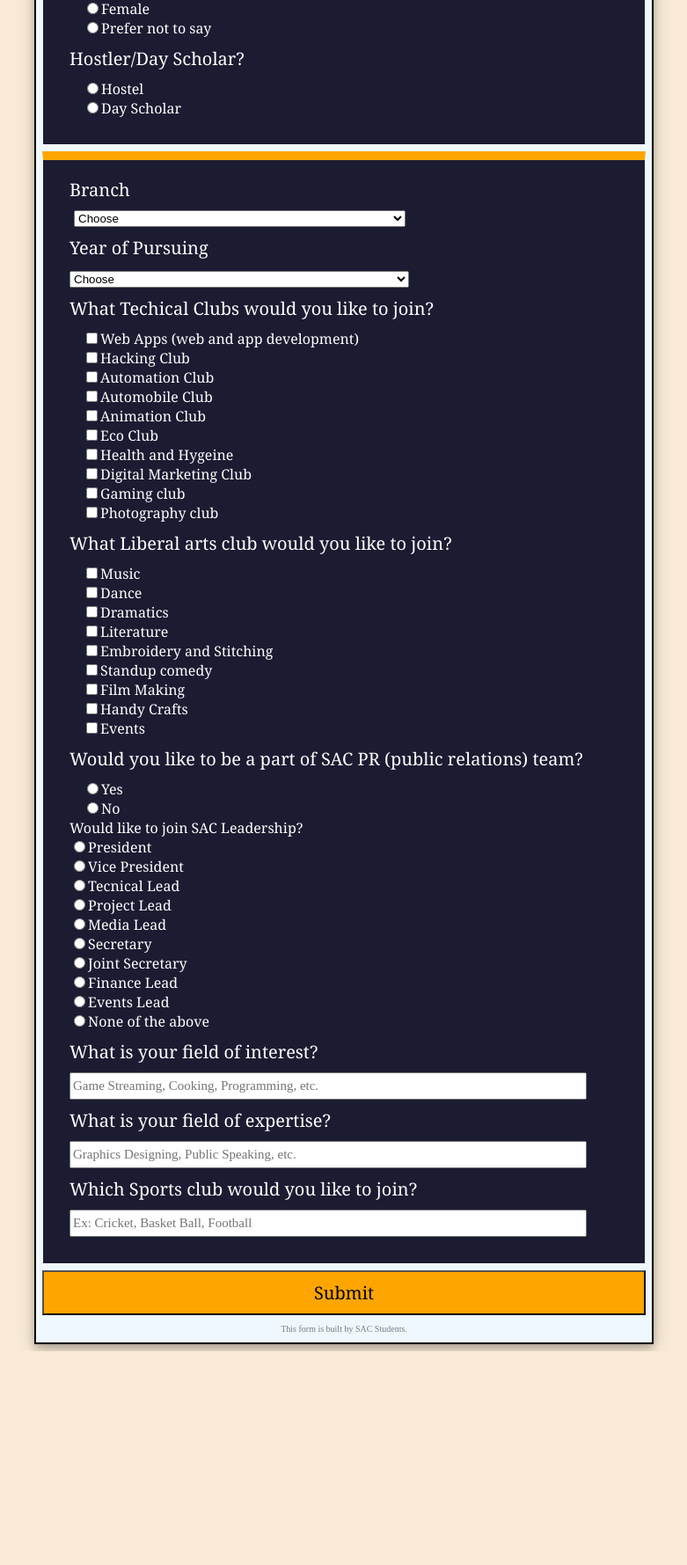
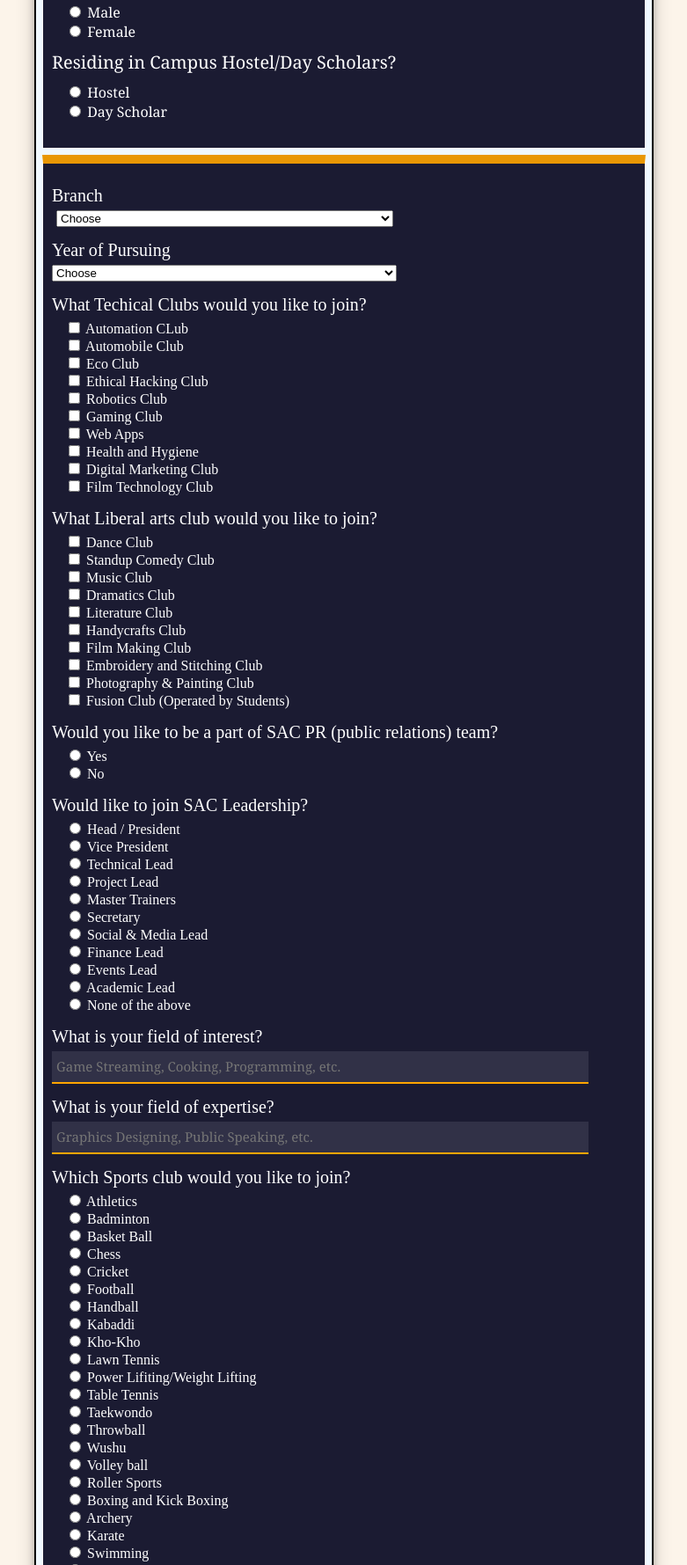
Before and after one commit to PYKREDDY/RegistrationForm, a plain HTML site: page forms3/Forms2/forms.html in a window 1280 px wide. Shown: the part 954-2733 px from the top of the page at 88% size, without its empty margins (249-1030 px from the left). Before the commit the page ends 2490 px from the top, so only its background shows below. Drawn offline with Linux system fonts and the light colour scheme.

Commit message:
multiple changes being pushed

```diff
--- a/Forms2/forms.css
+++ b/forms3/Forms2/forms.css
@@ -1,6 +1,6 @@
 
 body {
-    background-color: antiquewhite;
+    background-color: rgba(250, 235, 215, 0.5);
 }
 .pretop img {
     width: 100%;
@@ -18,8 +18,10 @@ body {
     border: 1px solid;
     margin: 1%;
     border-top: 20px solid orange;
+    border-bottom: 5px solid orange;
+    border-bottom: dotted;
     color: white;
-    background-color: #1b1b32;
+    background-color: rgb(27, 27, 50, 1);
 }
 .logo img {
     width: 100%;
@@ -41,51 +43,56 @@ body {
 }
 .module-one {
     border: 1px solid;
-    border-top: 10px solid orange;
+    border-top: 10px solid rgba(255, 165, 0, 0.9);
     margin: 1%;
     padding: 10px;
     color: white;
     background-color: #1b1b32;
     padding-bottom: 30px;
-    padding-left: 30px;
     padding-right: 20px;
-    font-family:Cambria, Cochin, Georgia, Times, 'Times New Roman', serif;
 }
 .module-one .labels {
     display: block;
     font-size: 20px;
     padding-bottom: 10px;
     padding-top: 10px;
+    font-family:Georgia, 'Times New Roman', Times, serif;
 
 }
+
 .module-one .textFill input {
-
     width: 100%;
     height: 25px;
     font-size: 15px;
-    max-width: 400px;
-
+    max-width: 600px;
+    border: none;
+    padding: 5px;
+    background-color: rgb(56, 56, 77, 0.8);
+    border-bottom: 2px solid orange;
+    font-family:Georgia, 'Times New Roman', Times, serif;
+    color: white;
 }
 .module-one .choose{
     display: block;
     margin-left: 15px;
+    font-family:Georgia, 'Times New Roman', Times, serif;
 }
 .module-two {
         border: 1px solid;
-    border-top:10px solid orange;
+        border-top: 10px solid rgba(255, 165, 0, 0.9);
         margin: 1%;
         padding: 10px;
         color: white;
         background-color: #1b1b32;
         padding-bottom: 30px;
-    padding-left: 30px;
-    font-family:Cambria, Cochin, Georgia, Times, 'Times New Roman', serif;
+        padding-right: 20px;
 }
 .module-two .labels {
     display: block;
     font-size: 20px;
-    padding-bottom: 10px;
-    padding-top: 10px;
+    padding-bottom: 5px;
+    padding-top: 15px;
+
 }
 .module-two .branches select {
     width: 60%;
@@ -94,18 +101,33 @@ body {
     display: block;
     margin-left: 15px;
 }
+
 .module-two .choose select {
     display: block;
     margin-left: -10px;
 }
+
 .module-two .textFill input{
-    width: 90%;
+    width: 100%;
     height: 25px;
     font-size: 15px;
-    font-family: 'Times New Roman', Times, serif;
+    max-width: 600px;
+    border: none;
+    padding: 5px;
+    background-color: rgb(56, 56, 77, 0.8);
+    border-bottom: 2px solid orange;
+    font-family:Georgia, 'Times New Roman', Times, serif;
+    color: whitesmoke;
 }
 .module-two .year select {
     width: 60%;
+
+}
+.module-two .termsandconditions a{
+    color: orange;
+}
+.module-three {
+    margin-bottom: 7px;
 }
 .module-three input {
     padding: 10px 0px 10px 0px;
@@ -115,9 +137,13 @@ body {
     margin-right: 1%;
     font-size: 20px;
     font-family:Georgia, 'Times New Roman', Times, serif;
+    border: 1px solid ;
 }
-.module-three p {
+.termsandconditions {
+    margin-left: 10px;
+    font-size: 15px;
     text-align: center;
-    opacity: 0.5;
-    font-size: 10px;
 }
+.termsandconditions p {
+    display: inline;
+}
--- a/Forms2/forms.html
+++ b/forms3/Forms2/forms.html
@@ -9,7 +9,7 @@
     <link rel="stylesheet" href="forms.css">
 </head>
 <body>
-    <form action="https://sheetdb.io/api/v1/7e2w6eciij3ln" method="POST" id="sheetdb-form">
+    <form action="https://sheetdb.io/api/v1/7e2w6eciij3ln"  method="POST" id="sheetdb-form">
     <div class="container">
         <div class="pretop">
         </div>
@@ -30,12 +30,11 @@
            <div class="labels"><label for="">Mobile Number</label></div>
            <div class="inp textFill"><input type="tel" name="data[Mobile]" id="" required placeholder="Preferably Whatsapp number"></div>
            <div class="labels"><label for="">Gender</label></div>
-           <div class="inp choose"><input type="radio" name="data[Gender]" id=""  value="male">Male</div>
-           <div class="inp choose"><input type="radio" name="data[gender]" id="" value="femlae">Female</div>
-           <div class="inp choose"><input type="radio" name="data[gender]" id="">Prefer not to say</div>
-            <div class="labels"><label for="">Hostler/Day Scholar?</label></div>
-            <div class="inp choose"><input type="radio" name="data[H/D]" id="" required value="Hostel">Hostel</div>
-            <div class="inp choose" val><input type="radio" name="data[H/D]" id="" value="Day Scholar">Day Scholar</div>
+           <div class="inp choose"><input type="radio" name="data[Gender]" id=""  value="male"> Male</div>
+           <div class="inp choose"><input type="radio" name="data[Gender]" id="" value="femlae"> Female</div>
+            <div class="labels"><label for="">Residing in Campus Hostel/Day Scholars?</label></div>
+            <div class="inp choose"><input type="radio" name="data[H/D]" id="" required value="Hostel"> Hostel</div>
+            <div class="inp choose" val><input type="radio" name="data[H/D]" id="" value="Day Scholar"> Day Scholar</div>
             </div>
 
 
@@ -118,55 +117,86 @@
                     </select>
                 </div>
                 <div class="labels "><label for="">What Techical Clubs would you like to join?</label></div>
-                <div class="inp choose"><input type="checkbox" name="data[web apps]" id="" value="Web Apps">Web Apps (web and app development)</div>
-                <div class="inp choose"><input type="checkbox" name="data[Hacking Club]" id="" value="Hacking club">Hacking Club</div>
-                <div class="inp choose"><input type="checkbox" name="data[automation club]" id="" value="Automation club">Automation Club</div>
-                <div class="inp choose"><input type="checkbox" name="data[automobile club]" id="" value="Automobile club">Automobile Club</div>
-                <div class="inp choose"><input type="checkbox" name="data[animation club]" id="" value="Animation club">Animation Club </div>
-                <div class="inp choose"><input type="checkbox" name="data[echo club]" id="" value="Eco club">Eco Club</div>
-                <div class="inp choose"><input type="checkbox" name="data[Health and Hygeine]" id="" value="Health and Hygeine">Health and Hygeine</div>
-                <div class="inp choose"><input type="checkbox" name="data[Digital Marketing]" id="" value="Digital Marketing">Digital Marketing Club</div>
-                <div class="inp choose"><input type="checkbox" name="data[Gaming Club]" id="" value="Gaming club">Gaming club</div>
-                <div class="inp choose"><input type="checkbox" name="data[Photography club]" id="" value="Photography">Photography club</div>
+                <div class="inp choose"><input type="checkbox" name="data[Automation Club]" id="" value="Automation Club"> Automation CLub</div>
+                <div class="inp choose"><input type="checkbox" name="data[Automobile Club]" id="" value="Automobile Club"> Automobile Club</div>
+                <div class="inp choose"><input type="checkbox" name="data[Eco Club]" id="" value="Eco Club"> Eco Club</div>
+                <div class="inp choose"><input type="checkbox" name="data[Ethical Hacking]" id="" value="Ethical Hacking Club"> Ethical Hacking Club</div>
+                <div class="inp choose"><input type="checkbox" name="data[Robotics Club]" id="" value="Robotics Club"> Robotics Club</div>
+                <div class="inp choose"><input type="checkbox" name="data[Gaming Club]" id="" value="Gaming Club"> Gaming Club</div>
+                <div class="inp choose"><input type="checkbox" name="data[Web Apps]" id="" value="Web Apps"> Web Apps</div>
+                <div class="inp choose"><input type="checkbox" name="data[Health and Hygiene]" id="" value="Health and Hygiene"> Health and Hygiene</div>
+                <div class="inp choose"><input type="checkbox" name="data[Digital Marketing Club]" id="" value="Digital Marketing Club"> Digital Marketing Club</div>
+                <div class="inp choose"><input type="checkbox" name="data[Film Technology Club]" id="" value="Film Technology Club"> Film Technology Club</div>
 
                 <div class="labels">What Liberal arts club would you like to join?</div>
 
-                <div class="inp choose"><input type="checkbox" name="data[Music]" id="" value="Music">Music</div>
-                <div class="inp choose"><input type="checkbox" name="data[Dance]" id="" value="Dance">Dance</div>
-                <div class="inp choose"><input type="checkbox" name="data[Dramatics]" id="" value="Dramatics">Dramatics</div>
-                <div class="inp choose"><input type="checkbox" name="data[Literature]" id="" value="Literature">Literature </div>
-                <div class="inp choose"><input type="checkbox" name="data[Embrodery]" id="" value="Embrodery and Stictching">Embroidery and Stitching </div>
-                <div class="inp choose"><input type="checkbox" name="data[Comedy]" id="" value="Standup-comedy">Standup comedy</div>
-                <div class="inp choose"><input type="checkbox" name="data[Film Making]" id="" value="Film Making">Film Making</div>
-                <div class="inp choose"><input type="checkbox" name="data[Handy Crafts]" id="" value="Handy Crafts">Handy Crafts</div>
-                <div class="inp choose"><input type="checkbox" name="data[Events]" id="" value="Events">Events</div>
+                <div class="inp choose"><input type="checkbox" name="data[Dance Club]" id="" value="Dance Club"> Dance Club</div>
+                <div class="inp choose"><input type="checkbox" name="data[Standup Comedy Club]" id="" value="Standup Comedy Club"> Standup Comedy Club</div>
+                <div class="inp choose"><input type="checkbox" name="data[Music Club]" id="" value="Music Club"> Music Club</div>
+                <div class="inp choose"><input type="checkbox" name="data[Dramatics Club]" id="" value="Dramatics Club"> Dramatics Club </div>
+                <div class="inp choose"><input type="checkbox" name="data[Literature Club]" id="" value="Literature Club"> Literature Club</div>
+                <div class="inp choose"><input type="checkbox" name="data[Handycrafts Club]" id="" value="Handycrafts Club"> Handycrafts Club</div>
+                <div class="inp choose"><input type="checkbox" name="data[Film Making Club]" id="" value="Film Making Club"> Film Making Club</div>
+                <div class="inp choose"><input type="checkbox" name="data[Embroidery and Stitching Club]" id="" value="Embroidery and Stitching Club"> Embroidery and Stitching Club</div>
+                <div class="inp choose"><input type="checkbox" name="data[Photography & Painting Club]" id="" value="Photography & Painting Club"> Photography & Painting Club</div>
+                <div class="inp choose"><input type="checkbox" name="data[Fusion Club]" id="" value="Fusion Club"> Fusion Club (Operated by Students)</div>
 
                 <div class="labels"><label for="">Would you like to be a part of SAC PR (public relations) team?</label></div>
-                <div class="inp choose"><input type="radio" name="data[PR]" id="" value="yes">Yes</div>
-                <div class="inp choose"><input type="radio" name="data[PR]" id="" value="no">No</div>
-                <div class="inp"><label for="">Would like to join SAC Leadership?</label></div>
-                <div class="inp">
-                    <div class="inp"><input type="radio" name="Leadership" id="">President</div>
-                    <div class="inp"><input type="radio" name="Leadership" id="">Vice President</div>
-                    <div class="inp"><input type="radio" name="Leadership" id="">Tecnical Lead</div>
-                    <div class="inp"><input type="radio" name="Leadership" id="">Project Lead</div>
-                    <div class="inp"><input type="radio" name="Leadership" id="">Media Lead</div>
-                    <div class="inp"><input type="radio" name="Leadership" id="">Secretary</div>
-                    <div class="inp"><input type="radio" name="Leadership" id="">Joint Secretary</div>
-                    <div class="inp"><input type="radio" name="Leadership" id="">Finance Lead</div>
-                    <div class="inp"><input type="radio" name="Leadership" id="">Events Lead</div>
-                    <div class="inp"><input type="radio" name="Leadership" id="">None of the above</div>
+                <div class="inp choose"><input type="radio" name="data[PR]" id="" value="yes"> Yes</div>
+                <div class="inp choose"><input type="radio" name="data[PR]" id="" value="no" > No</div>
+                <div class="labels"><label for="">Would like to join SAC Leadership?</label></div>
+                <div class="inp choose">
+                    <div class="inp"><input type="radio" name="data[Leadership]" id="" value="Head / President"> Head / President</div>
+                    <div class="inp"><input type="radio" name="data[Leadership]" id="" value="Vice president"> Vice President</div>
+                    <div class="inp"><input type="radio" name="data[Leadership]" id="" value="Technical Lead"> Technical Lead</div>
+                    <div class="inp"><input type="radio" name="data[Leadership]" id="" value="Project Lead"> Project Lead</div>
+                    <div class="inp"><input type="radio" name="data[Leadership]" id="" value="Master Trainers"> Master Trainers</div>
+                    <div class="inp"><input type="radio" name="data[Leadership]" id="" value="Secretary"> Secretary</div>
+                    <div class="inp"><input type="radio" name="data[Leadership]" id="" value="JSocial & Media Lead"> Social & Media Lead</div>
+                    <div class="inp"><input type="radio" name="data[Leadership]" id="" value="Finance Lead"> Finance Lead</div>
+                    <div class="inp"><input type="radio" name="data[Leadership]" id="" value="Events Lead"> Events Lead</div>
+                    <div class="inp"><input type="radio" name="data[Leadership]" id="" value="Academic Lead"> Academic Lead</div>
+                    <div class="inp"><input type="radio" name="data[Leadership]" id="" value="None"> None of the above</div>
                 </div>
                 <div class="labels"><label for="">What is your field of interest?</label></div>
-                <div class="inp textFill"><input type="text" name="data[interest]" id="interest" placeholder="Game Streaming, Cooking, Programming, etc."></div>
+                <div class="inp textFill"><input type="text" name="data[Interest]" id="interest" placeholder="Game Streaming, Cooking, Programming, etc."></div>
                 <div class="labels"><label for="">What is your field of expertise?</label></div>
-                <div class="inp textFill"><input type="text" name="data[expertise]" id="" placeholder="Graphics Designing, Public Speaking, etc."></div>
+                <div class="inp textFill"><input type="text" name="data[Expertise]" id="" placeholder="Graphics Designing, Public Speaking, etc."></div>
                 <div class="labels"><label for="">Which Sports club would you like to join?</label></div>
-                <div class="inp textFill"><input type="text" name="Sports Club" id="" placeholder="Ex: Cricket, Basket Ball, Football"></div>
+                <div class="inp choose"><input type="radio" name="data[Sports Club]" id="" value="Atheletics"> Athletics <br></div>
+                <div class="inp choose"><input type="radio" name="data[Sports Club]" id="" value="Badminton"> Badminton <br></div>
+                <div class="inp choose"><input type="radio" name="data[Sports Club]" id="" value="Basket Ball"> Basket Ball <br></div>
+                <div class="inp choose"><input type="radio" name="data[Sports Club]" id="" value="CHess"> Chess <br></div>
+                <div class="inp choose"><input type="radio" name="data[Sports Club]" id="" value="Cricket"> Cricket <br></div>
+                <div class="inp choose"><input type="radio" name="data[Sports Club]" id="" value="Football"> Football <br></div>
+                <div class="inp choose"><input type="radio" name="data[Sports Club]" id="" value="Handball"> Handball <br></div>
+                <div class="inp choose"><input type="radio" name="data[Sports Club]" id="" value="Kabaddi"> Kabaddi <br></div>
+                <div class="inp choose"><input type="radio" name="data[Sports Club]" id="" value="Kho-Kho"> Kho-Kho <br></div>
+                <div class="inp choose"><input type="radio" name="data[Sports Club]" id="" value="Laen Tennis"> Lawn Tennis <br></div>
+                <div class="inp choose"><input type="radio" name="data[Sports Club]" id="" value="Power Lifiting"> Power Lifiting/Weight Lifting <br></div>
+                <div class="inp choose"><input type="radio" name="data[Sports Club]" id="" value="Table Tennis"> Table Tennis <br></div>
+                <div class="inp choose"><input type="radio" name="data[Sports Club]" id="" value="Taekwondo"> Taekwondo <br></div>
+                <div class="inp choose"><input type="radio" name="data[Sports Club]" id="" value="Throwball"> Throwball <br></div>
+                <div class="inp choose"><input type="radio" name="data[Sports Club]" id="" value="Wushu"> Wushu <br></div>
+                <div class="inp choose"><input type="radio" name="data[Sports Club]" id="" value="Volley ball"> Volley ball <br></div>
+                <div class="inp choose"><input type="radio" name="data[Sports Club]" id="" value="Roller Sports"> Roller Sports <br></div>
+                <div class="inp choose"><input type="radio" name="data[Sports Club]" id="" value="Boxing and Kick Boxing"> Boxing and Kick Boxing <br></div>
+                <div class="inp choose"><input type="radio" name="data[Sports Club]" id="" value="Archery"> Archery <br></div>
+                <div class="inp choose"><input type="radio" name="data[Sports Club]" id="" value="Karate"> Karate <br></div>
+                <div class="inp choose"><input type="radio" name="data[Sports Club]" id="" value="Swimming"> Swimming <br></div>
+                <div class="inp choose"><input type="radio" name="data[Sports Club]" id="" value="Rifle Shooting"> Rifle Shooting <br></div>
+                <div class="inp choose"><input type="radio" name="data[Sports Club]" id="" value="Fencing"> Fencing <br></div>
+                <div class="inp choose"><input type="radio" name="data[Sports Club]" id="" value="Yoga"> Yoga <br></div>
+                <div class="inp choose"><input type="radio" name="data[Sports Club]" id="" value="E-sports"> E-sports <br></div>
+                <div class="inp choose"><input type="radio" name="data[Sports Club]" id="" value="Best Pysique"> BEST PHYSIQUE <br></div>
+                <br>
+                <div class="termsandconditions">
+                    <input type="checkbox" name="" id="terms"><span><p> I Agree to <a href="tandc.html">terms and conditions</a> of KLUSAC</p></span>
+                </div>
+
             </div>
             <div class="module-three">
                 <input type="submit" name="data[submit]" type="Click Here to Submit" id="">
-                <p>This form is built by SAC Students.</p>
             </div>
         </div>
     </div>
--- /dev/null
+++ b/forms3/Forms2/tandc.css
@@ -0,0 +1,43 @@
+body {
+    background-color: antiquewhite;
+}
+.container {
+    border: 2px solid black;
+    width: 50%;
+    max-width: 90%;
+    min-width: 80%;
+    margin: auto;
+    background-color: #1b1b32;
+    color: white;
+    font-family: 'Times New Roman', Times, serif;
+    border-top: 10px solid orange;
+}
+.content {
+    padding: 10px;
+}
+
+.content h1 {
+    text-align: center;
+    color: white;
+    margin: 2%;
+}
+
+.back a {
+    text-decoration: none;
+}
+.back button {
+    width: 100%;
+    cursor: pointer;
+    background-color: orange;
+    border: none;
+}
+.back p {
+    font-size: 20px;
+}
+.read {
+    text-align: center;
+    margin: 20px;
+}
+.read p {
+    display: inline;
+}
```
Also changed, not shown: forms3/Forms2/tandc.html (added, +53 -0 lines), forms3/Forms2/SAC.png (renamed from Forms2/SAC.png), forms3/Forms2/SACLOGO.png (renamed from Forms2/SACLOGO.png), forms3/Forms2/Student Activity Center_final.png (renamed from Forms2/Student Activity Center_final.png), forms3/README.md (renamed from README.md). Lines whose indentation alone changed are shown as unchanged.
